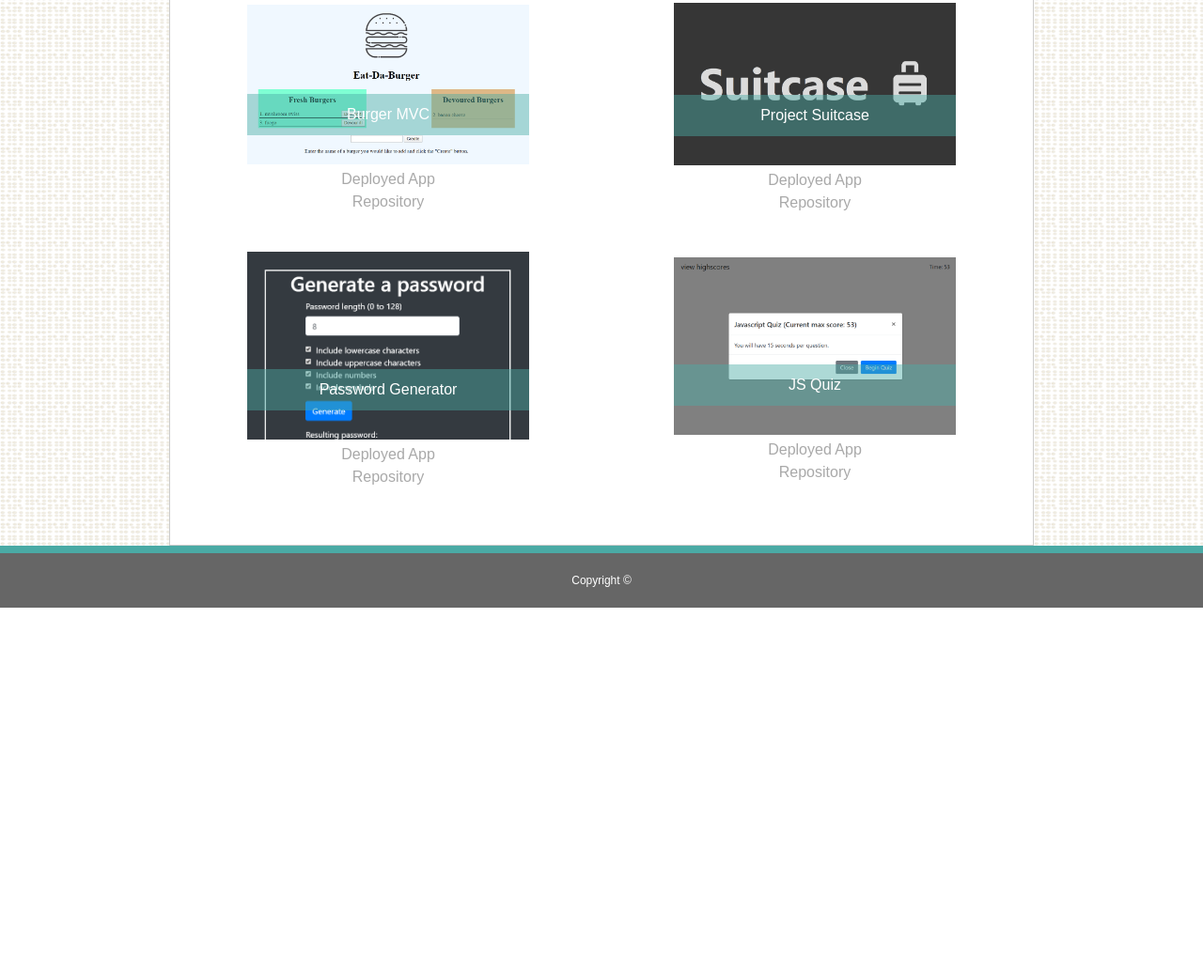
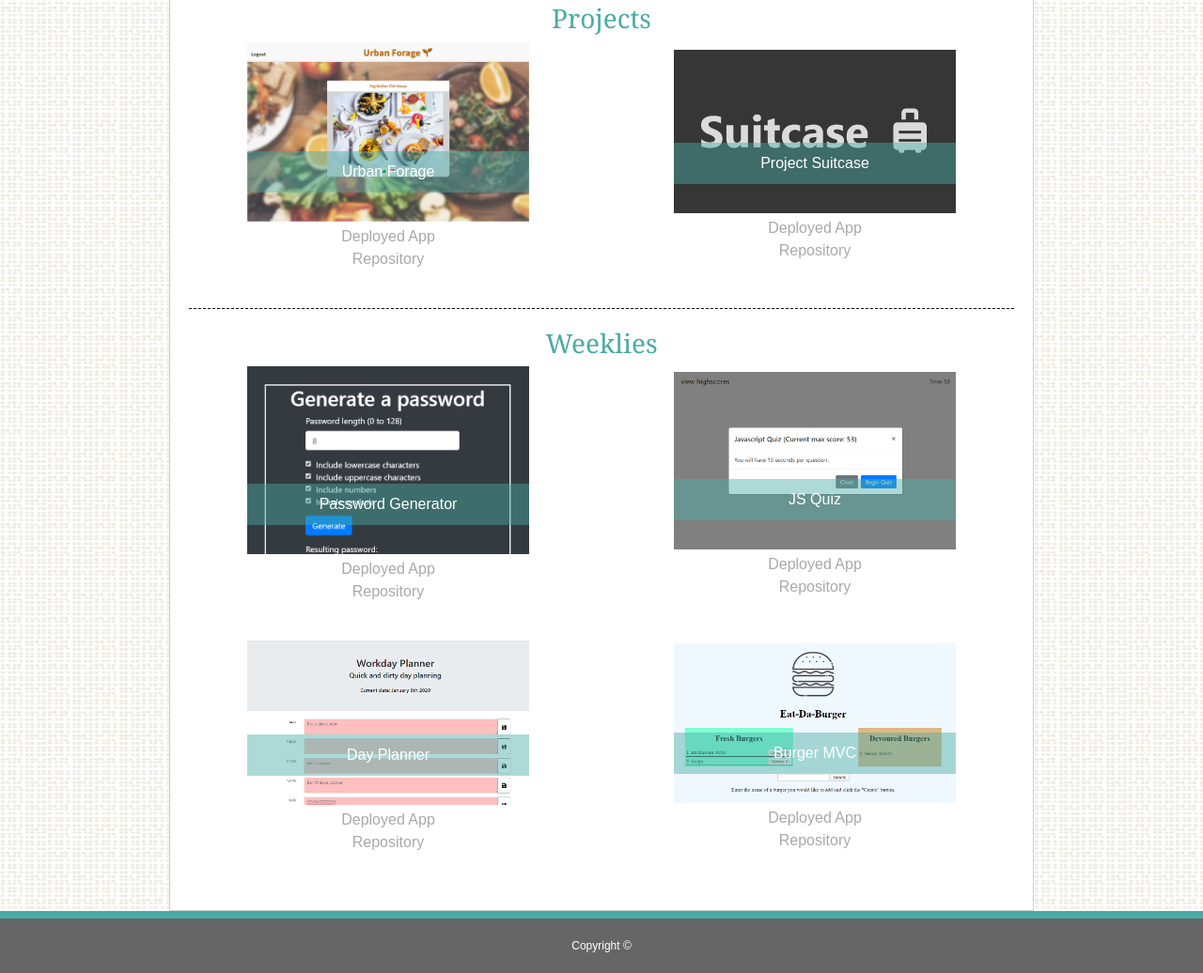
Before and after one commit to austin-e-cox/Portfolio, a plain HTML site: page portfolio.html in a window 1280 px wide. Shown: the part 219-1255 px from the top of the page at 94% size. Before the commit the page ends 866 px from the top, so only its background shows below. Drawn offline with nearby package versions, Linux system fonts and the light colour scheme.

Commit message:
added project 2 to portfolio page, updated sections in portfolio

```diff
--- a/assets/css/style.css
+++ b/assets/css/style.css
@@ -217,6 +217,13 @@ a:active {
     color: blue;
 }
 
+.dash-line{
+    border-bottom: 1px dashed black;
+    margin-bottom: 20px;
+}
+
+
+
 
 .pad-20{
     padding: 20px;
@@ -225,3 +232,7 @@ a:active {
 .pad-20-l{
     padding-left: 20px;
 }
+
+.tac {
+    text-align: center;
+}
--- a/portfolio.html
+++ b/portfolio.html
@@ -86,17 +86,19 @@ The entire content and the main section content area is 960px wide.
                 <h1 class="headers pad-20-l">Portfolio</h1>
             </div>
             <hr id="sep">
-
-            <div class="row align-items-center">
+            <div class="row tac">
+                <h3 class="headers col-md-12">Projects</h2>
+            </div>
+            <div class='row align-items-center'>
                 <div class="col-md-6">
                     <div class="tile-imgContainer">
-                        <img src="assets/images/burger_preview.png" class="croppedImage">
+                        <img src="assets/images/urban_forage_preview.png" class="croppedImage">
                     </div>
-                    <div class="imageLabel">Burger MVC</div>
+                    <div class="imageLabel">Urban Forage</div>
                     <div class="imgLinks">
-                        <a href="https://still-dawn-64377.herokuapp.com/">Deployed App</a>
+                        <a href="https://polar-cliffs-12845.herokuapp.com/">Deployed App</a>
                         <br>
-                        <a href="https://github.com/austin-e-cox/burger">Repository</a>
+                        <a href="https://github.com/sarahm16/urban-forage">Repository</a>
                     </div>
                 </div>
                 <div class="col-md-6">
@@ -111,8 +113,13 @@ The entire content and the main section content area is 960px wide.
                     </div>
                 </div>
             </div>
+            <div class="dash-line"></div>
 
-            <div class='row align-items-center'>
+            <div class="row tac">
+                <h3 class="headers col-md-12">Weeklies</h2>
+            </div>
+
+            <div class="row align-items-center">
                 <div class="col-md-6">
                     <div class="tile-imgContainer">
                         <img src="assets/images/passGenPreview.png" class="croppedImage">
@@ -124,6 +131,7 @@ The entire content and the main section content area is 960px wide.
                         <a href="https://github.com/austin-e-cox/PasswordGenerator">Repository</a>
                     </div>
                 </div>
+
                 <div class="col-md-6">
                     <div class="tile-imgContainer">
                         <img src="assets/images/jsQuizPreview.png" class="croppedImage">
@@ -136,8 +144,35 @@ The entire content and the main section content area is 960px wide.
                     </div>
                 </div>
             </div>
+
+            <div class='row align-items-center'>
+                <div class="col-md-6">
+                    <div class="tile-imgContainer">
+                        <img src="assets/images/dayPlannerPreview.png" class="croppedImage">
+                    </div>
+                    <div class="imageLabel">Day Planner</div>
+                    <div class="imgLinks">
+                        <a href="https://austin-e-cox.github.io/Day-Planner/">Deployed App</a>
+                        <br>
+                        <a href="https://github.com/austin-e-cox/Day-Planner">Repository</a>
+                    </div>
+                </div>
+                <div class="col-md-6">
+                    <div class="tile-imgContainer">
+                        <img src="assets/images/burger_preview.png" class="croppedImage">
+                    </div>
+                    <div class="imageLabel">Burger MVC</div>
+                    <div class="imgLinks">
+                        <a href="https://still-dawn-64377.herokuapp.com/">Deployed App</a>
+                        <br>
+                        <a href="https://github.com/austin-e-cox/burger">Repository</a>
+                    </div>
+                </div>
+
+            </div>
         </div>
     </div>
+
     <footer class="footer">Copyright &copy;</footer>
 </body>
 </html>
```
Also changed, not shown: assets/images/urban_forage_preview.png (added), 1 other file.
